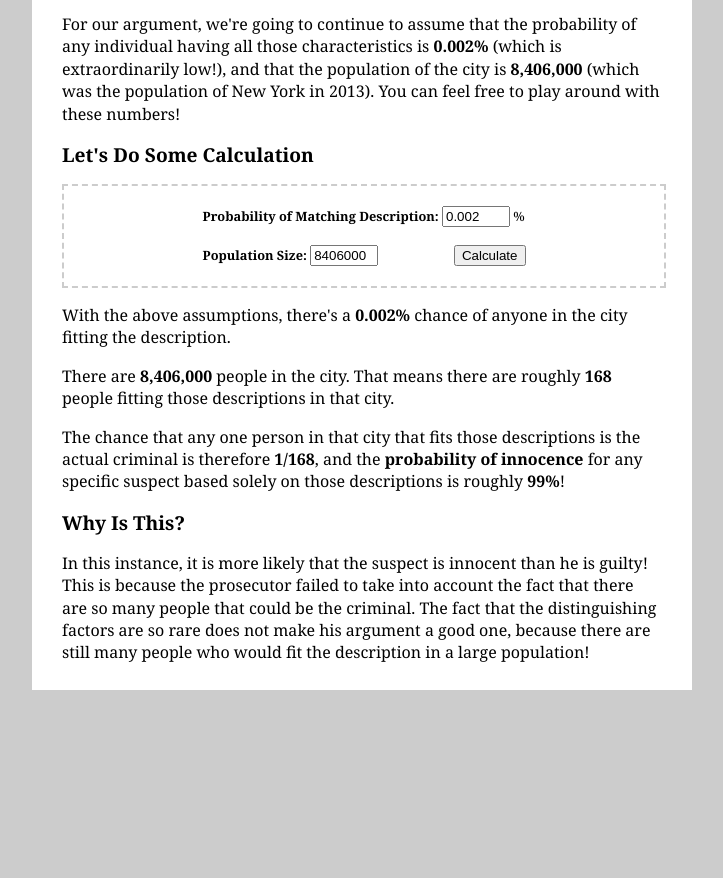
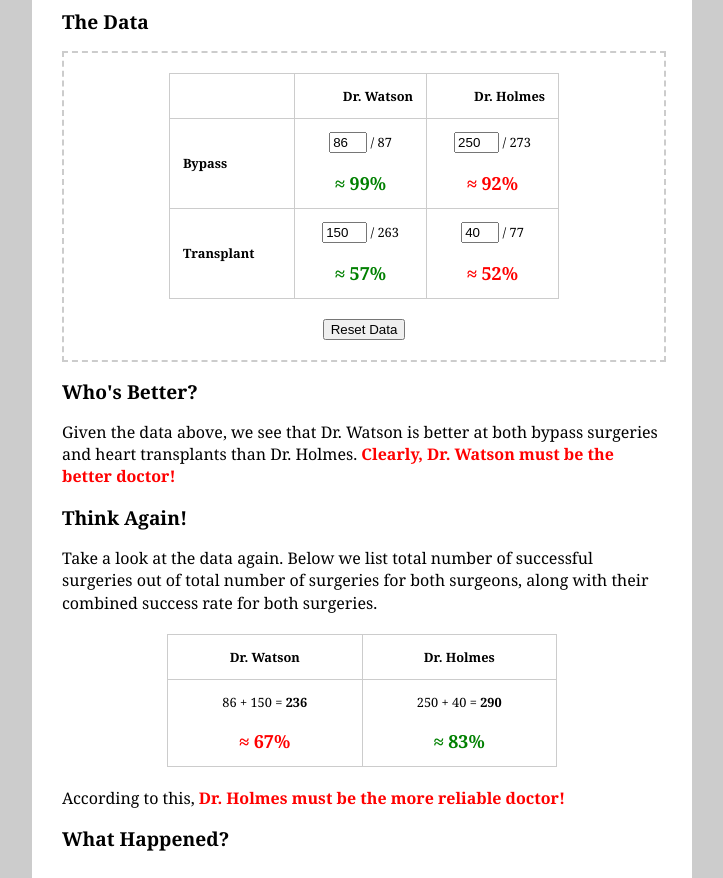
Before and after one commit to yuechen/stat-201-final, a plain HTML site: page simpsons.html in a window 1280 px wide. Shown: the part 463-1341 px from the top of the page, without its empty margins (278-1001 px from the left). Before the commit the page ends 1153 px from the top, so only its background shows below. Drawn offline with nearby package versions, Linux system fonts and the light colour scheme.

Commit message:
more simpsons work

```diff
--- a/simpsons.html
+++ b/simpsons.html
@@ -1,7 +1,7 @@
 <!DOCTYPE HTML>
 <html>
 <head>
-	<title>The Prosecutor's Fallacy</title>
+	<title>The Simpson's Paradox</title>
 	<link href="styles.css" type="text/css" rel="stylesheet"/>
 	<script type="text/javascript" src="https://code.jquery.com/jquery-2.1.3.min.js"></script>
 	<style>
@@ -10,65 +10,122 @@
 			line-height: 1.4em;
 		}
 
-		#prob, #pop {
-			width: 60px;
-		}
-
-		#calculate {float: right;}
-
 		#form_wrapper {
 			width: 100%;
 			border: 2px dashed #ccc;
 		}
 
-		form {
-			width: 323px;
-			margin: 0px auto;
-			padding: 20px;
+		table {
+			width: 390px;
+			margin: 20px auto;
+			border-collapse: collapse;
+		}
+
+		table th, table td {
+			padding: 13px;
+			border: 1px solid #ccc;
+		}
+
+		table td {
+			text-align: center;
+		}
+
+		#wbypassp, #hbypassp, #wtransplantp, #htransplantp {
+			font-size: 18px;
+		}
+
+		#wtotalprob, #htotalprob {
+			font-size: 18px;
+		}
+
+		#reset_btn {
+			display: block;
+			margin: 0 auto;
+			margin-bottom: 20px;
 		}
 	</style>
 
 	<script>
-		var calculation_html;
-
 		function numberWithCommas(x) {
 		    return x.toString().replace(/\B(?=(\d{3})+(?!\d))/g, ",");
 		}
 
 		function calculate() {
-			var prob = $("#prob").val() / 100;
-			var pop = $("#pop").val();
+			var wbypass = parseInt($("#wbypass").val());
+			var hbypass = parseInt($("#hbypass").val());
+			var wbypassprob = wbypass / 87;
+			var hbypassprob = hbypass / 273;
 
-			var denom = Math.round(prob * pop);
-			if (denom < 1) {
-				$("#calculation").html("<p>With the numbers you chose, there are <b>fewer than 1</b> people expected to possess all those characteristics! Please increase the probability or population size.</p>");
-				$("#explain").hide();
+			if (wbypassprob > hbypassprob) {
+				$("#wbypassp").css("color", "green");
+				$("#hbypassp").css("color", "red");
 			} else {
-				$("#calculation").html(calculation_html);
-				$("#explain").show();
+				$("#wbypassp").css("color", "red");
+				$("#hbypassp").css("color", "green");
 			}
 
-			$("#prob_field").html($("#prob").val() + "%");
-			$("#pop_field").html(numberWithCommas(pop));
-			$("#people_field").html(numberWithCommas(denom));
-			$("#prob3_field").html(denom);
-			var prob_innocence = Math.round((denom - 1) / denom * 100);
-			$("#prob5_field").html(prob_innocence + "%");
+			$("#wbypassp").html("&asymp; " + Math.round(wbypassprob * 100) + "%");
+			$("#hbypassp").html("&asymp; " + Math.round(hbypassprob * 100) + "%");
+
+			var wtransplant = parseInt($("#wtransplant").val());
+			var htransplant = parseInt($("#htransplant").val());
+			var wtransplantprob = wtransplant / 263;
+			var htransplantprob = htransplant / 77;
+
+			if (wtransplantprob > htransplantprob) {
+				$("#wtransplantp").css("color", "green");
+				$("#htransplantp").css("color", "red");
+			} else {
+				$("#wtransplantp").css("color", "red");
+				$("#htransplantp").css("color", "green");
+			}
+
+			$("#wtransplantp").html("&asymp; " + Math.round(wtransplantprob * 100) + "%");
+			$("#htransplantp").html("&asymp; " + Math.round(htransplantprob * 100) + "%");
+
+			var watson_overall = (wbypass + wtransplant) / 350;
+			var holmes_overall = (hbypass + htransplant) / 350;
+
+			$("#wbypass_field").html(wbypass);
+			$("#hbypass_field").html(hbypass);
+			$("#wtransplant_field").html(wtransplant);
+			$("#htransplant_field").html(htransplant);
+			$("#wtotal_field").html(wbypass + wtransplant);
+			$("#htotal_field").html(hbypass + htransplant);
+			$("#wtotalprob").html("&asymp; " + Math.round(watson_overall * 100) + "%");
+			$("#htotalprob").html("&asymp; " + Math.round(holmes_overall * 100) + "%");
+
+			if (watson_overall > holmes_overall) {
+				$("#wtotalprob").css("color", "green");
+				$("#htotalprob").css("color", "red");
+			} else {
+				$("#wtotalprob").css("color", "red");
+				$("#htotalprob").css("color", "green");
+			}
+
+			// Classic Paradox!
+			if (wbypassprob > hbypassprob && wtransplantprob > htransplantprob && holmes_overall > watson_overall) {
+				$("#better_doctor").html("Given the data above, we see that Dr. Watson is better at both bypass surgeries and heart transplants than Dr. Holmes. <b style='color: red;'>Clearly, Dr. Watson must be the better doctor!</b>");
+
+				$("#explain").show();
+			} else {
+				$("#better_doctor").html("Given the data above, Simpson's Paradox has disappeared. Please adjust the values, or click reset.</b>");
+				$("#explain").hide();
+			}
 		}
 
 		$(document).ready(function() {
-			$('input').keypress(function (e) {
-			  if (e.which == 13) {
-			  	e.preventDefault();
-			    calculate();
-			  }
-			});
-
-			$("#calculate").click(function() {
+			$("input").change(function() {
 				calculate();
 			});
 
-			calculation_html = $("#calculation").html();
+			$("#reset_btn").click(function() {
+				$("#wbypass").val(86);
+				$("#hbypass").val(250);
+				$("#wtransplant").val(150);
+				$("#htransplant").val(40);
+				calculate();
+			})
 			calculate();
 		});
 	</script>
@@ -76,35 +133,56 @@
 
 <body>
 	<div id="wrapper">
-		<h1 id="page_title">The Prosecutor's Fallacy</h1>
+		<h1 id="page_title">The Simpson's Paradox</h1>
 
-		<h2>The Prosecutor's Argument</h2>
-		<img src="images/prosecutor.gif" style="width: 250px; height: auto; float: left; margin-right: 20px;"/>
-		<p>Your Honor. This subject matches the descriptions for the perpetrator perfectly. He's male, 6-ft tall, between 20 and 25 years old, white, and has a birth mark in a shape of a circle on your forehead.</p>
-		<p>There's only a 0.002% chance of any random individual having all of these characteristics. Therefore, we can be very sure that this is indeed the criminal we are certain for!</p>
+		<h2>The Situation</h2>
+		<img src="images/surgeon.jpg" style="width: 250px; height: auto; float: left; margin-right: 20px;"/>
+		<p>Let's imagine two heart surgeons, Dr. Watson and Dr. Holmes. Over the past 5 years, Dr. Watson has performed 87 Bypass Surgeries and 263 Heart Transplants, and Dr. Holmes has performed 273 Bypass Surgeries and 77 Heart Transplants.</p>
+		<p>Imagine that we're trying to decide which is the better surgeon, and we have data on the number of successful surgeries of each type each doctor has performed. That data is listed below (feel free to play with other values as well!)</p>
 
 		<div class="clear"></div>
 
-		<h2>Is He Right?</h2>
-		<p>For our argument, we're going to continue to assume that the probability of any individual having all those characteristics is <b>0.002%</b> (which is extraordinarily low!), and that the population of the city is <b>8,406,000</b> (which was the population of New York in 2013). You can feel free to play around with these numbers!</p>
-
-		<h2>Let's Do Some Calculation</h2>
-		<div id="form_wrapper"><form>
-			<label for="probability">Probability of Matching Description: </label><input type="text" id="prob" value="0.002"/> %<br/><br/>
-			<label for="population">Population Size: </label><input type="text" id="pop" value="8406000"/>
-			<input type="button" value="Calculate" id="calculate"/>
-		</form></div>
-
-		<div id="calculation">
-			<p>With the above assumptions, there's a <b id="prob_field"></b> chance of anyone in the city fitting the description.<p>
-			<p>There are <b id="pop_field"></b> people in the city. That means there are roughly <b id="people_field"></b>
-			people fitting those descriptions in that city.</p>
-			<p>The chance that any one person in that city that fits those descriptions is the actual criminal is therefore <b>1/</b><b id="prob3_field"></b>, and the <b>probability of innocence</b> for any specific suspect based solely on those descriptions is roughly <b id="prob5_field"></b>!</p>
+		<h2>The Data</h2>
+		<div id="form_wrapper">
+			<table>
+				<tr>
+					<th></th>
+					<th style="text-align: right;">Dr. Watson</th>
+					<th style="text-align: right;">Dr. Holmes</th>
+				</tr>
+				<tr>
+					<th style="text-align: left;">Bypass</th>
+					<td><input type="number" min="0" max="87" value="86" id="wbypass" style="width: 30px"/> / 87 <br/><br/><b id="wbypassp"></b></td>
+					<td><input type="number" min="0" max="273" value="250" id="hbypass" style="width: 37px"/> / 273 <br/><br/><b id="hbypassp"></b></td>
+				</tr>
+				<tr>
+					<th style="text-align: left;">Transplant</th>
+					<td><input type="number" min="0" max="263" value="150" id="wtransplant" style="width: 37px"/> / 263 <br/><br/><b id="wtransplantp"></b></td>
+					<td><input type="number" min="0" max="77" value="40" id="htransplant" style="width: 30px"/> / 77 <br/><br/><b id="htransplantp"></b></td>
+				</tr>
+			</table>
+			<button id="reset_btn">Reset Data</button>
 		</div>
 
+		<h2>Who's Better?</h2>
+		<p id="better_doctor"></p>
+
 		<div id="explain">
-			<h2>Why Is This?</h2>
-			<p>In this instance, it is more likely that the suspect is innocent than he is guilty! This is because the prosecutor failed to take into account the fact that there are so many people that could be the criminal. The fact that the distinguishing factors are so rare does not make his argument a good one, because there are still many people who would fit the description in a large population!</p>
+			<h2>Think Again!</h2>
+			<p>Take a look at the data again. Below we list total number of successful surgeries out of total number of surgeries for both surgeons, along with their combined success rate for both surgeries.</p>
+			<table>
+				<tr>
+					<th>Dr. Watson</th>
+					<th>Dr. Holmes</th>
+				</tr>
+				<tr>
+					<td><span id="wbypass_field"></span> + <span id="wtransplant_field"></span> = <b id="wtotal_field"></b><br/><br/><b id="wtotalprob"></b></td>
+					<td><span id="hbypass_field"></span> + <span id="htransplant_field"></span> = <b id="htotal_field"></b><br/><br/><b id="htotalprob"></b></td>
+				</tr>
+			</table>
+			<p>According to this, <b style='color: red;'>Dr. Holmes must be the more reliable doctor!</b></p>
+
+			<h2>What Happened?</h2>
 		</div>
 	</div>
 </body>
```
Also changed, not shown: prosecutor.html (+60 -90 lines).
